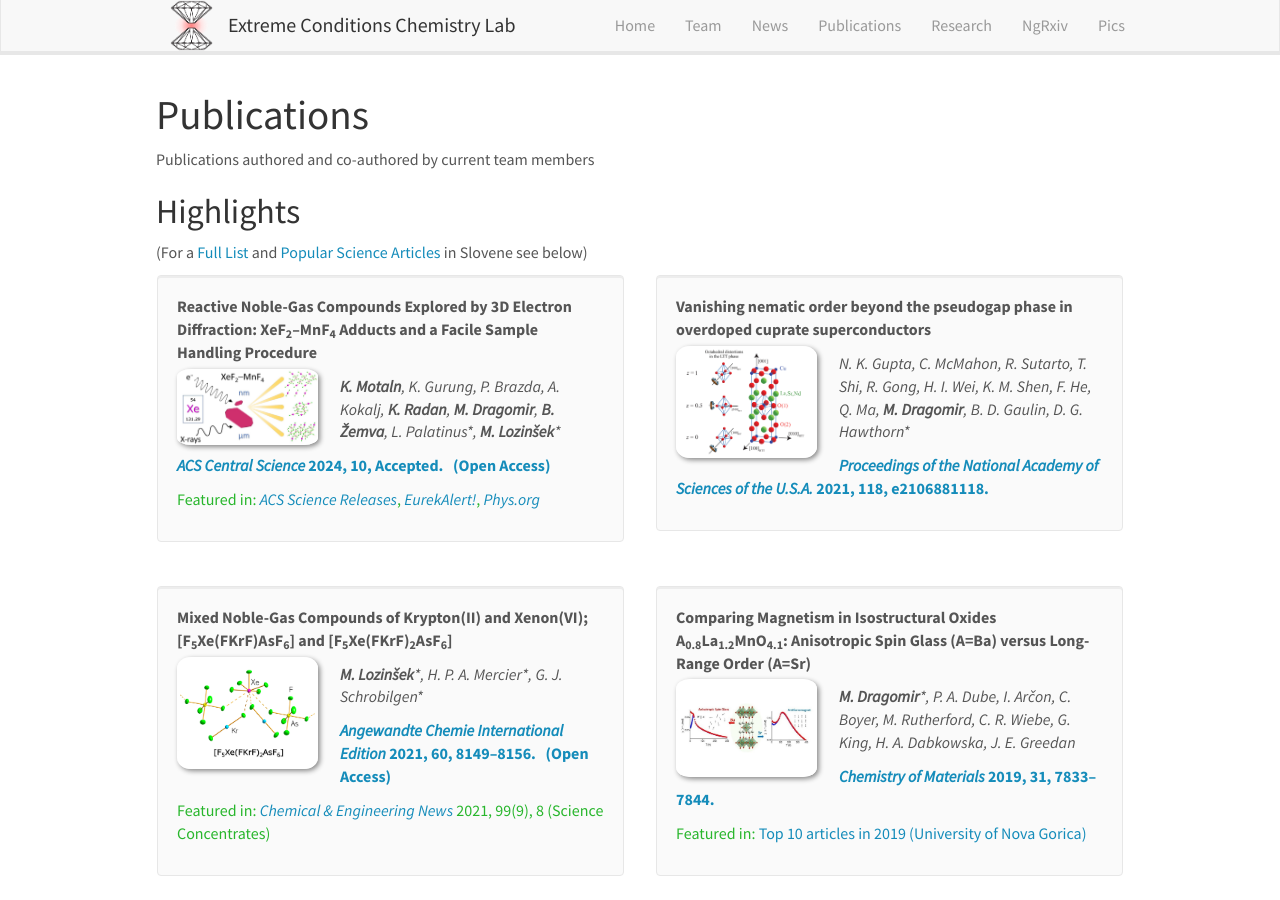
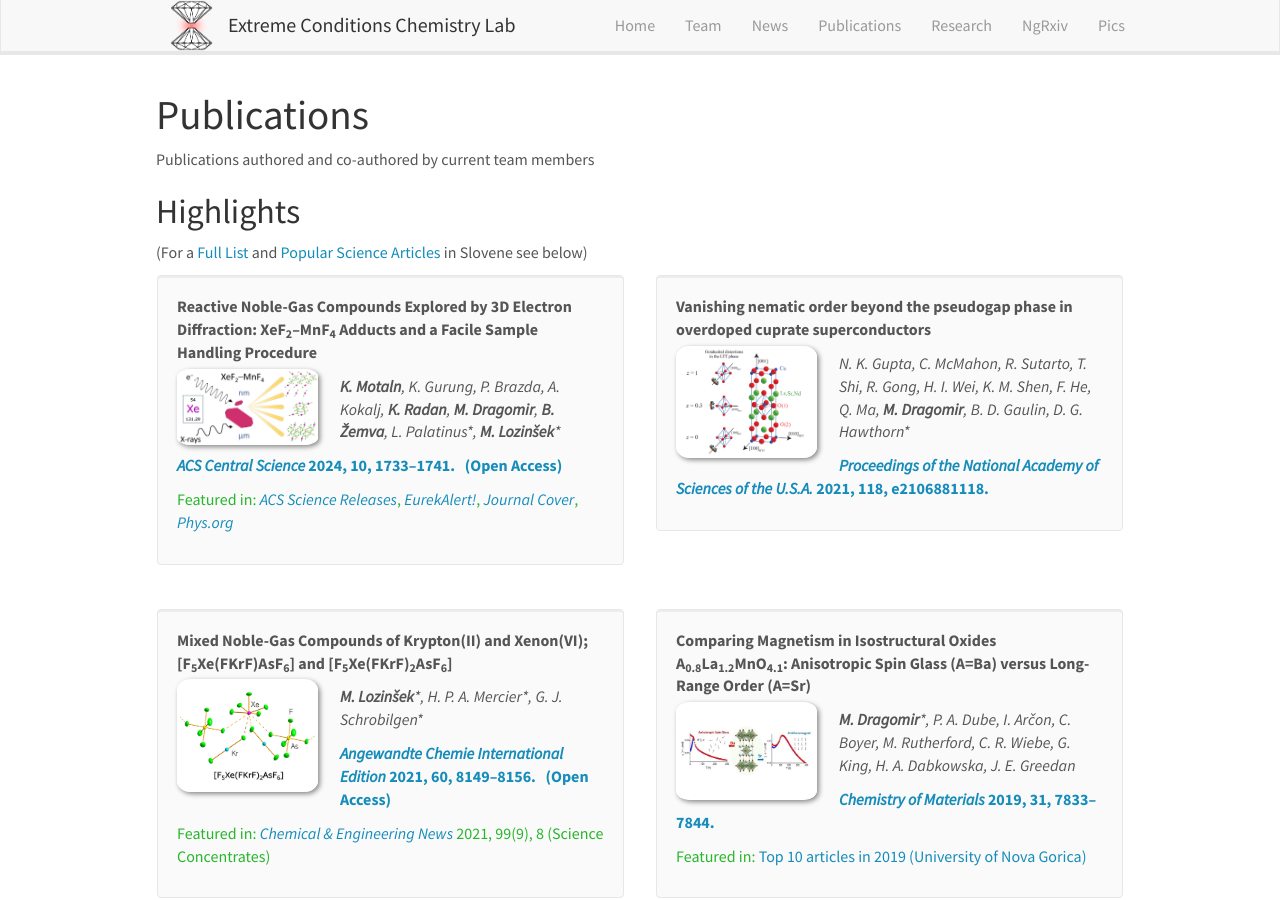
Before and after one commit to eccl-jsi/eccl-jsi.github.io, a Jekyll site: the page built from _pages/publications.md, in a window 1280 px wide and 900 px high. Built offline with Jekyll 4.4.1, drawn with Linux system fonts in a browser that asks for light colours; nearby versions of some CDN libraries; some of the changed text lies outside the part shown.

Commit message:
Update publist.yml

```diff
--- a/_data/publist.yml
+++ b/_data/publist.yml
@@ -5,9 +5,9 @@
   highlight: 1
   image: ACSCS2024-TOC.jpg
   link:
-    display: "<i>ACS Central Science</i> 2024, 10, Accepted. &nbsp;&nbsp;(Open Access)"
+    display: "<i>ACS Central Science</i> 2024, 10, 1733–1741. &nbsp;&nbsp;(Open Access)"
     url: "https://doi.org/10.1021/acscentsci.4c00815"
-  news1: "Featured in: <a href=\"https://www.acs.org/pressroom/presspacs/2024/august/exploring-the-structures-of-xenon-containing-crystallites.html\"><i>ACS Science Releases</i></a>, <a href=\"https://www.eurekalert.org/news-releases/1054090\"><i>EurekAlert!</i></a>, <a href=\"https://phys.org/news/2024-08-exploring-xenon-crystallites.html\"><i>Phys.org</i></a>"
+  news1: "Featured in: <a href=\"https://www.acs.org/pressroom/presspacs/2024/august/exploring-the-structures-of-xenon-containing-crystallites.html\"><i>ACS Science Releases</i></a>, <a href=\"https://www.eurekalert.org/news-releases/1054090\"><i>EurekAlert!</i></a>, <a href=\"https://pubs.acs.org/toc/acscii/10/9\"><i>Journal Cover</i></a>, <a href=\"https://phys.org/news/2024-08-exploring-xenon-crystallites.html\"><i>Phys.org</i></a>"
   title: "Reactive Noble-Gas Compounds Explored by 3D Electron Diffraction: XeF<sub>2</sub>–MnF<sub>4</sub> Adducts and a Facile Sample Handling Procedure"
 -
   authors: "<b>M. Virant</b>*, P. Štrbac, A. Krawczuk, V. Milašinović, P. Stanić, <b>M. Lozinšek</b>, K. Molčanov&#42;"
```
